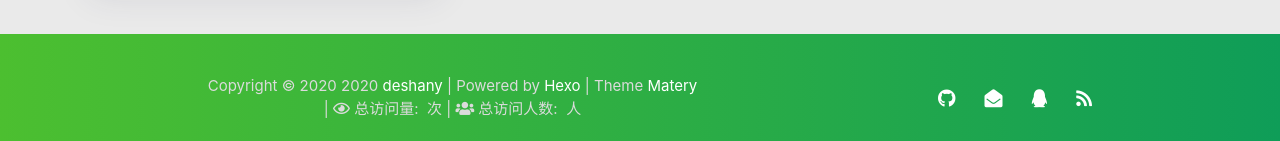
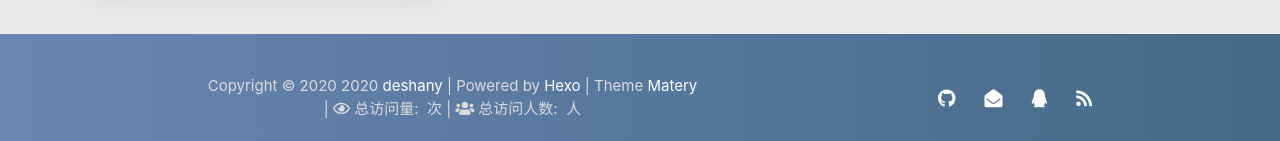
Before and after one commit to deshany/MyBlogs, a plain HTML site: page index.html in a window 1280 px wide. Shown: the part 1391-1532 px from the top of the page. Drawn offline with nearby package versions, Linux system fonts and the light colour scheme; some packages are replaced by stand-ins of ours; no server answers; a script that the page names is missing.

Commit message:
Site updated: 2020-12-20 21:50:35

```diff
--- a/css/matery.css
+++ b/css/matery.css
@@ -241,7 +241,7 @@ mark {
 }
 
 .bg-color {
-    background-image: linear-gradient(to right, #4cbf30 0%, #0f9d58 100%);
+    background-image: linear-gradient(to right, #6986b3 0%, #456a88 100%);
 }
 
 .text-color {
```
Also changed, not shown: medias/banner/0.jpg.
